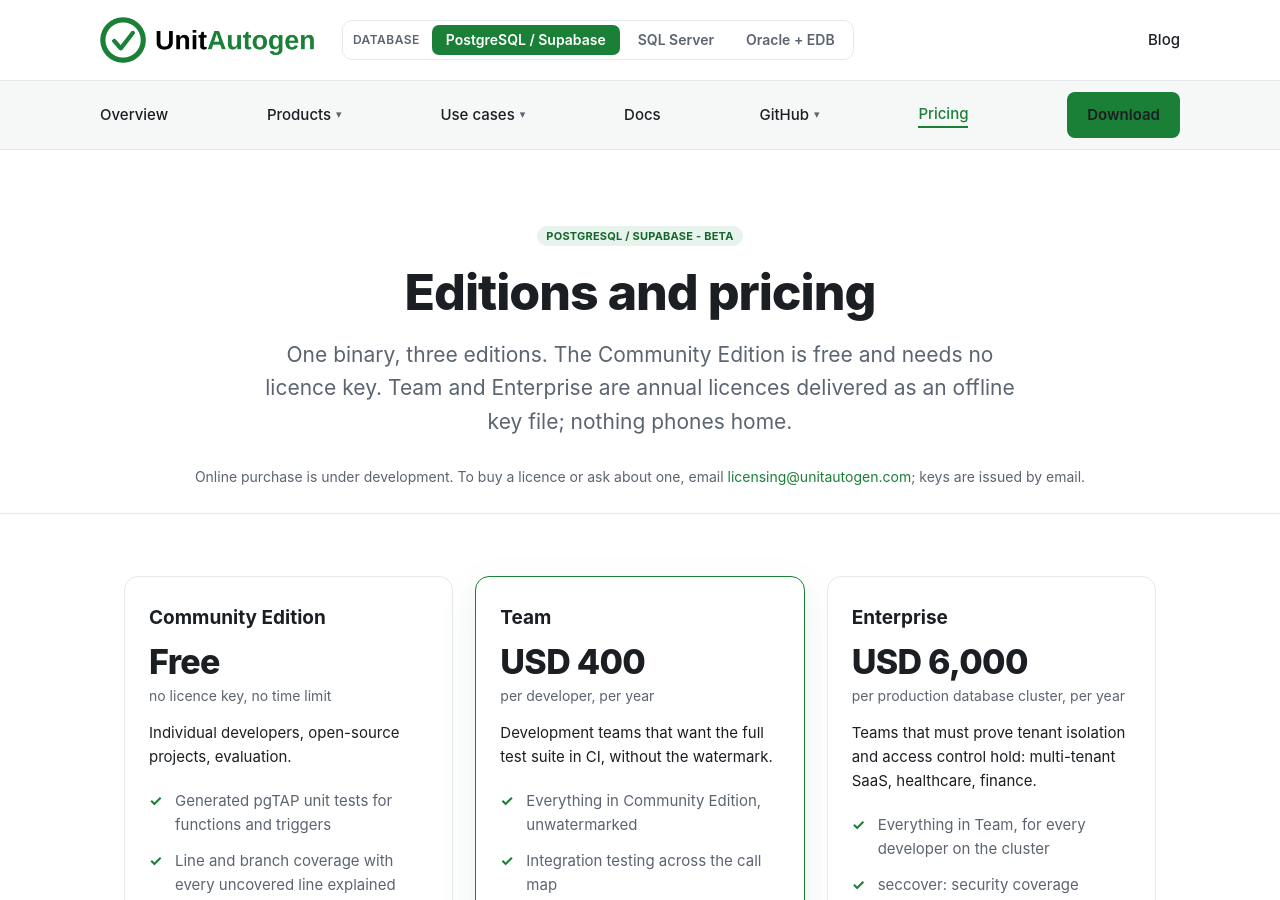
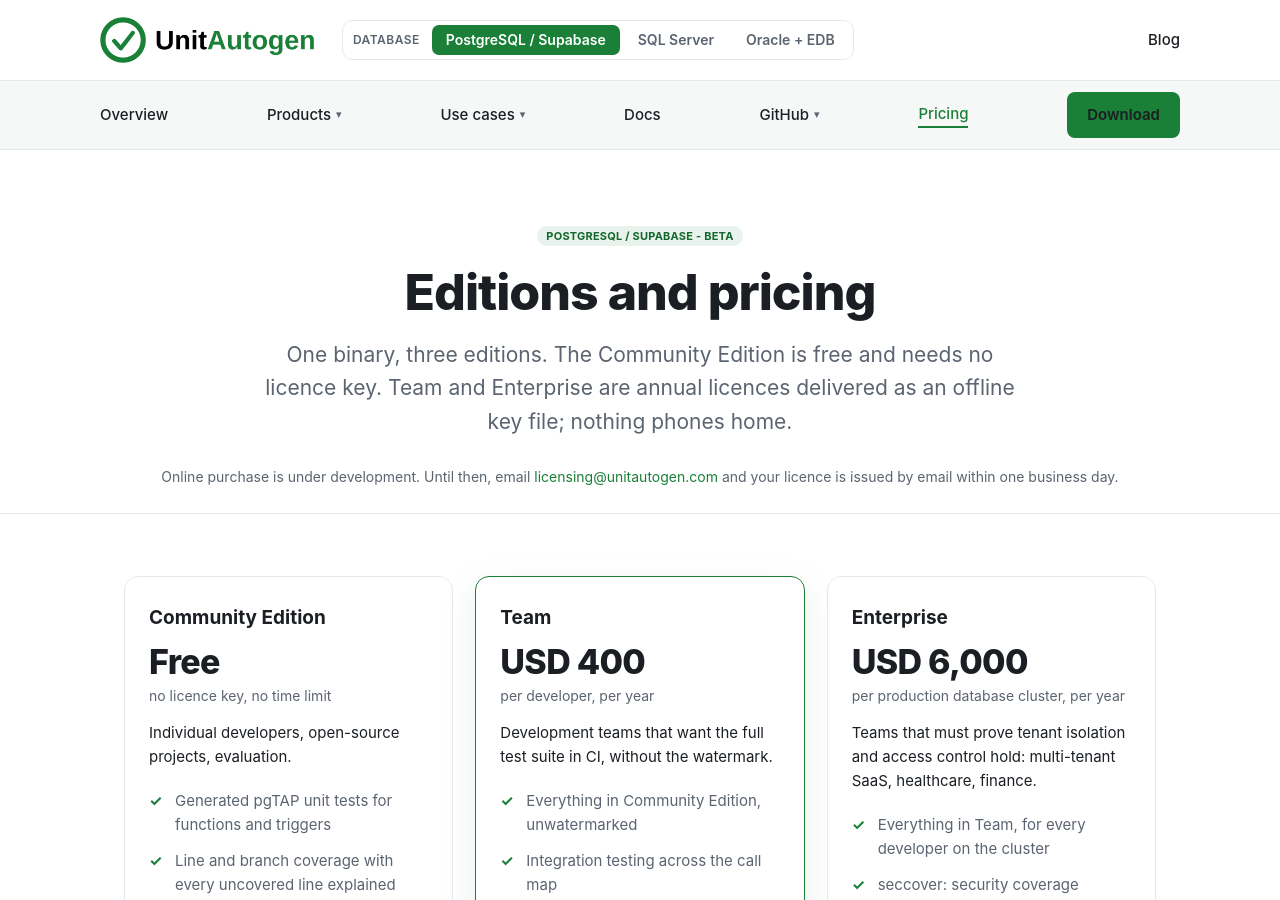
Before and after one commit to unitautogen/unitautogen.com, a Jekyll site: the page built from postgresql/pricing/index.html, in a window 1280 px wide and 900 px high. Built offline with Jekyll 4.4.1, drawn with Linux system fonts in a browser that asks for light colours.

Commit message:
Pricing note: licensing email + one business day

```diff
--- a/_data/catalog.yml
+++ b/_data/catalog.yml
@@ -128,7 +128,7 @@
       lead: >-
         One binary, three editions. The Community Edition is free and needs no licence key. Team and
         Enterprise are annual licences delivered as an offline key file; nothing phones home.
-      buy_note: "Online purchase is under development. To buy a licence or ask about one, email <a href=\"mailto:licensing@unitautogen.com\">licensing@unitautogen.com</a>; keys are issued by email."
+      buy_note: "Online purchase is under development. Until then, email <a href=\"mailto:licensing@unitautogen.com\">licensing@unitautogen.com</a> and your licence is issued by email within one business day."
       editions:
         - name: "Community Edition"
           price: "Free"
```
